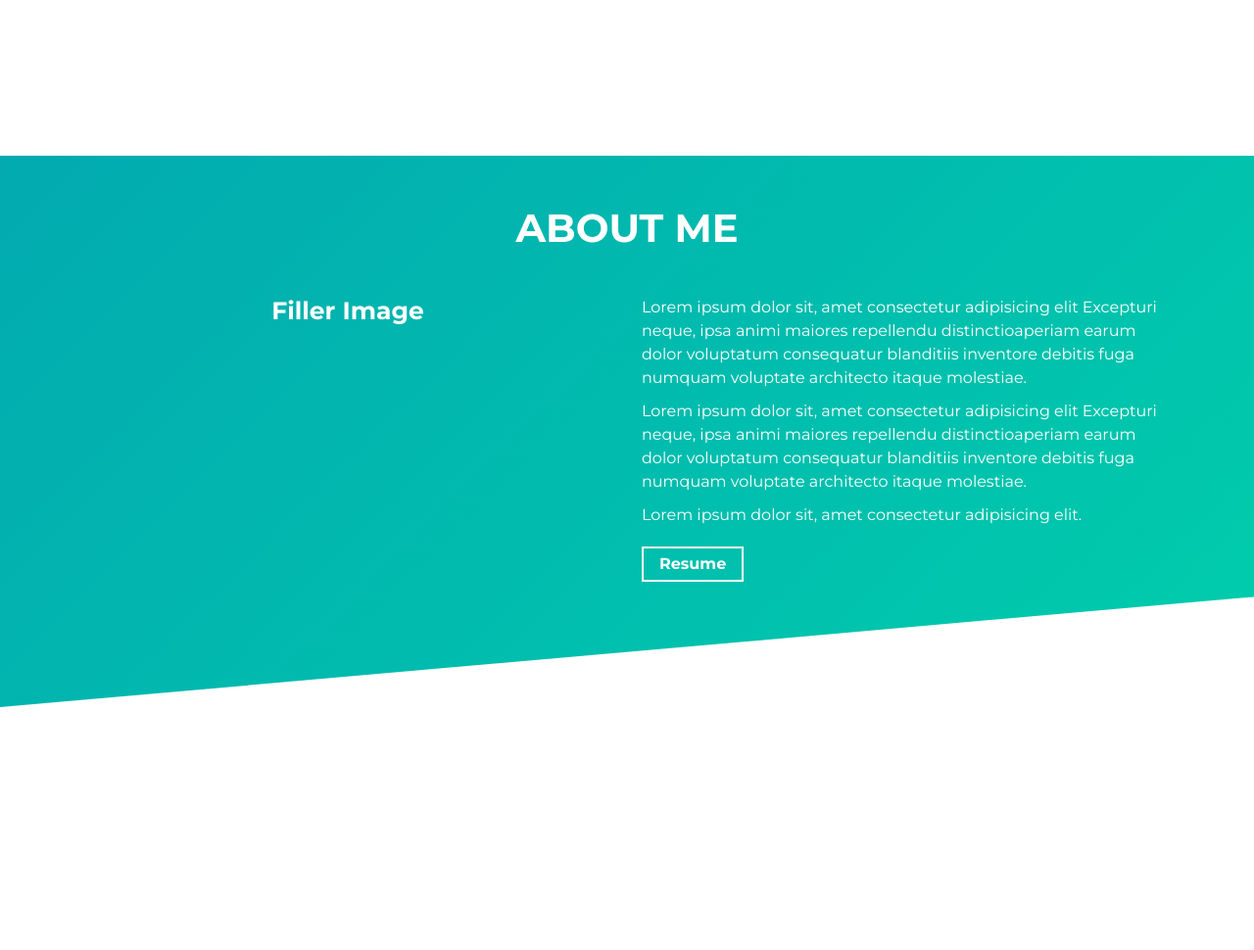
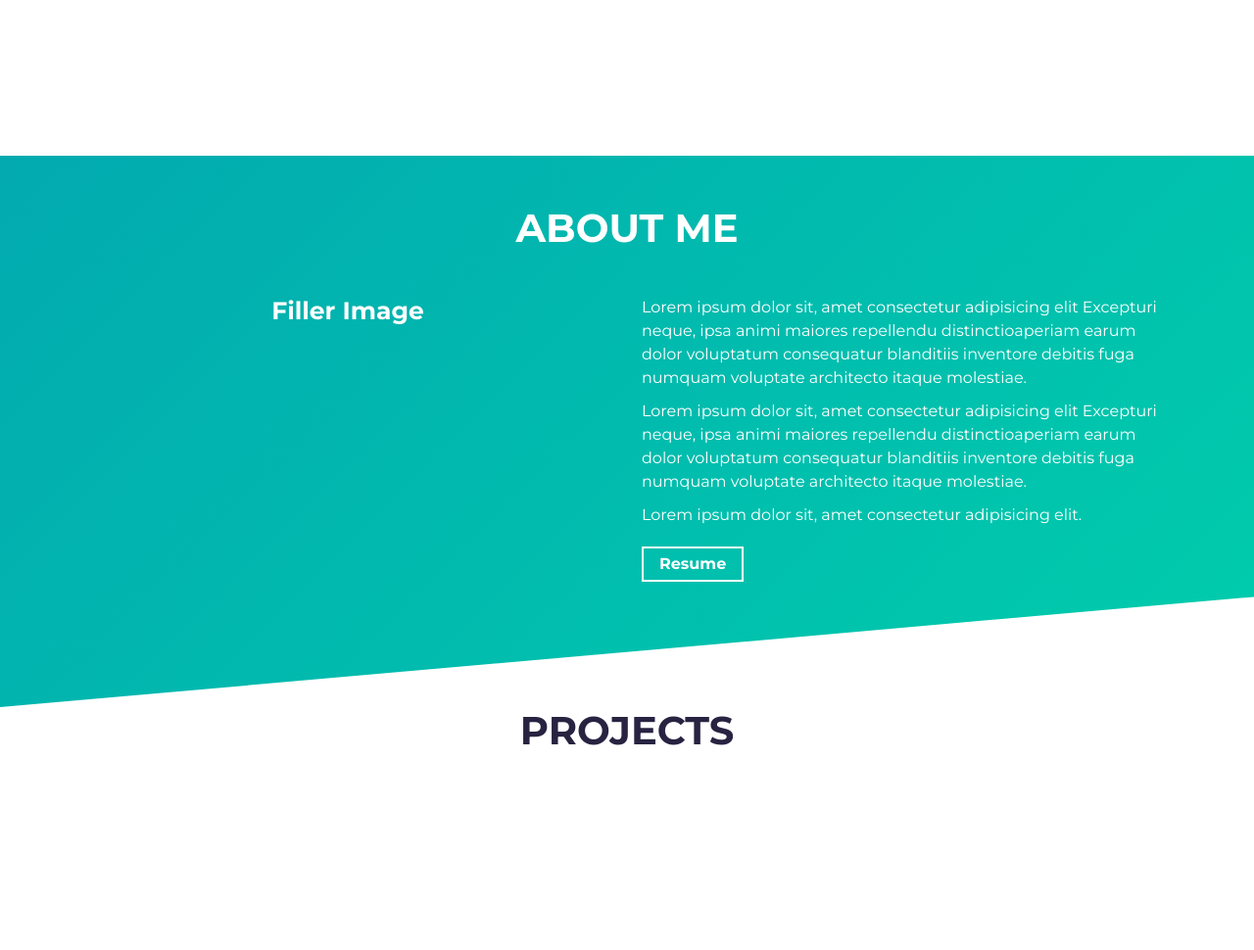
Before and after one commit to Dmarcano/React-Portfolio, a Gatsby site: page / in a window 1280 px wide. Shown: the part 641-1611 px from the top of the page at 98% size. Before the commit the page ends 1363 px from the top, so only its background shows below. Built offline with nearby package versions, Linux system fonts and the light colour scheme; Gatsby itself is replaced by a stand-in of ours.

Commit message:
set up Projects Section

```diff
--- a/src/components/Project/ProjectSection.tsx
+++ b/src/components/Project/ProjectSection.tsx
@@ -1,9 +1,18 @@
 import React from 'react'
 import DataInterface from '../../Data/interfaces'
-
+import { Container, Row, Col } from 'react-bootstrap';
+import Title from '../Title/Title'
 
 const ProjectSection = (project_section_data : DataInterface.ProjectSection) => {
-    return <div></div>
+    return (
+    <section id = "projects">
+        <Container>
+            <div className="project-wrapper">
+                <Title title = "Projects"></Title>
+            </div>
+        </Container>
+    </section>
+    )
 }
 
 export default ProjectSection;
```
